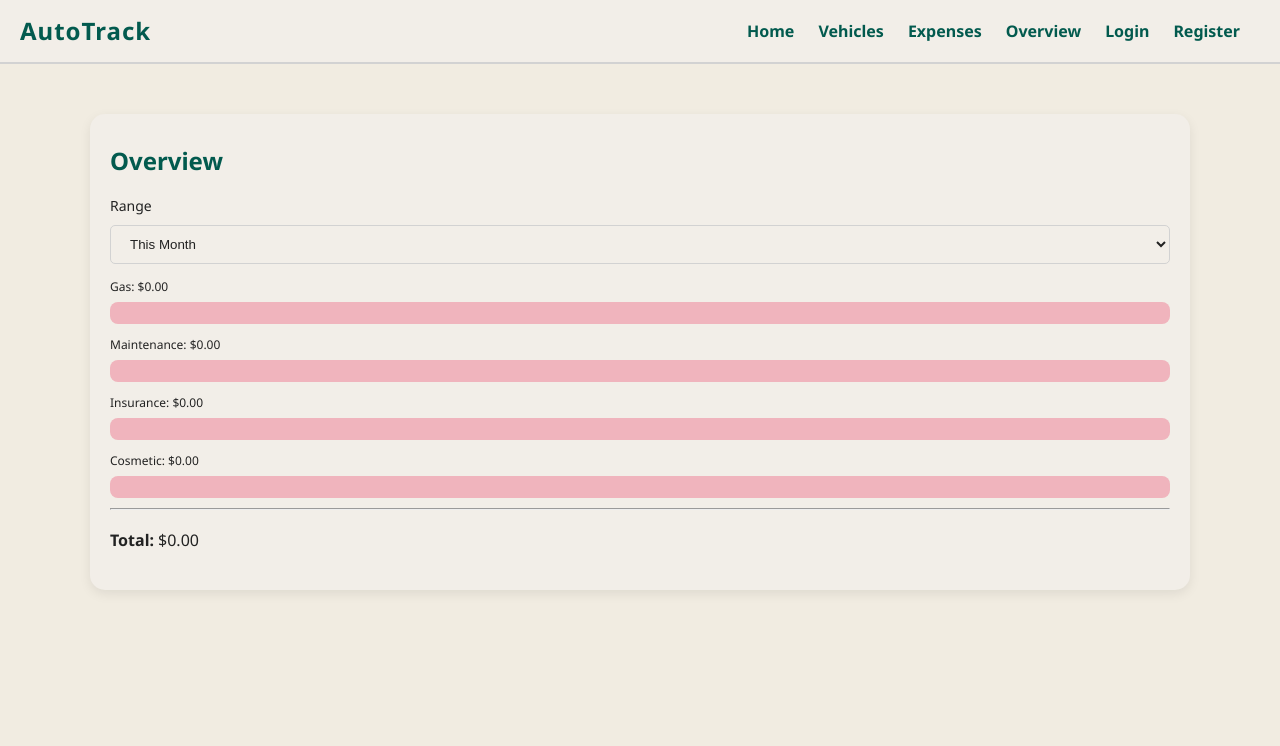
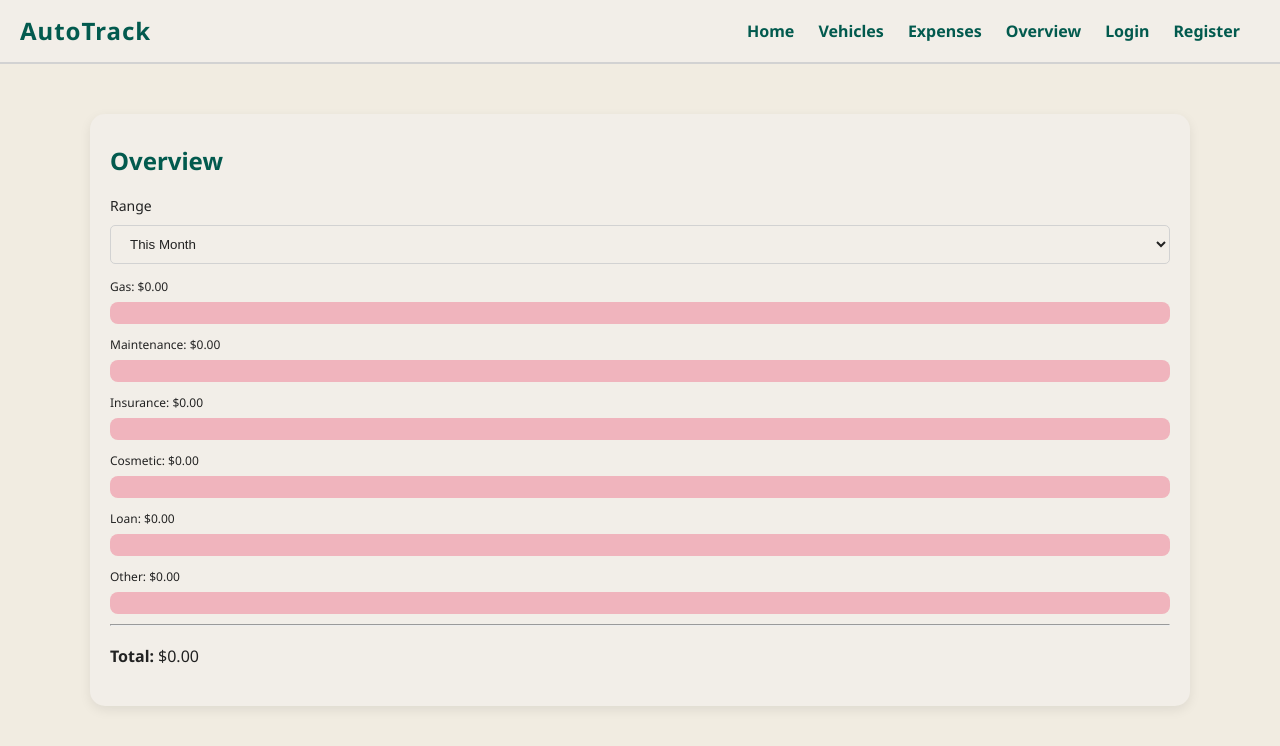
Before and after one commit to n01697226/final-project, a React (Create React App) app in the folder frontend/: page /overview in a window 1280 px wide. Shown: the top 746 px of the page. Built offline with nearby package versions, Linux system fonts and the light colour scheme; no server answers; sample sign-in values are in the browser's storage; a web font is replaced by a local one.

Commit message:
added loan and other category to the expense and overview

```diff
--- a/frontend/src/pages/Expenses.js
+++ b/frontend/src/pages/Expenses.js
@@ -110,6 +110,8 @@ function Expenses() {
               <option value="maintenance">Maintenance</option>
               <option value="insurance">Insurance</option>
               <option value="cosmetic">Cosmetic</option>
+              <option value="loan">Loan</option>
+              <option value="other">Other</option>
             </select>
           </div>
 
@@ -198,6 +200,8 @@ function Expenses() {
                       <option value="maintenance">Maintenance</option>
                       <option value="insurance">Insurance</option>
                       <option value="cosmetic">Cosmetic</option>
+                      <option value="loan">Loan</option>
+                      <option value="other">Other</option>
                     </select>
                   </td>
                   <td>
--- a/frontend/src/pages/Overview.js
+++ b/frontend/src/pages/Overview.js
@@ -2,7 +2,14 @@ import React, { useEffect, useState } from "react";
 import { apiGet } from "../api";
 
 function sumByCategory(items) {
-  var totals = { gas: 0, maintenance: 0, insurance: 0, cosmetic: 0 };
+  var totals = {
+    gas: 0,
+    maintenance: 0,
+    insurance: 0,
+    cosmetic: 0,
+    loan: 0,
+    other: 0,
+  };
   for (var i = 0; i < items.length; i++) {
     var it = items[i];
     if (totals[it.category] === undefined) {
@@ -71,6 +78,8 @@ function Overview() {
     totals.maintenance,
     totals.insurance,
     totals.cosmetic,
+    totals.loan,
+    totals.other,
     0
   );
 
@@ -103,6 +112,8 @@ function Overview() {
       <BarRow label="Maintenance" value={totals.maintenance} max={max} />
       <BarRow label="Insurance" value={totals.insurance} max={max} />
       <BarRow label="Cosmetic" value={totals.cosmetic} max={max} />
+      <BarRow label="Loan" value={totals.loan} max={max} />
+      <BarRow label="Other" value={totals.other} max={max} />
       <hr />
       <p>
         <b>Total:</b> ${totalAmount(totals).toFixed(2)}
```
